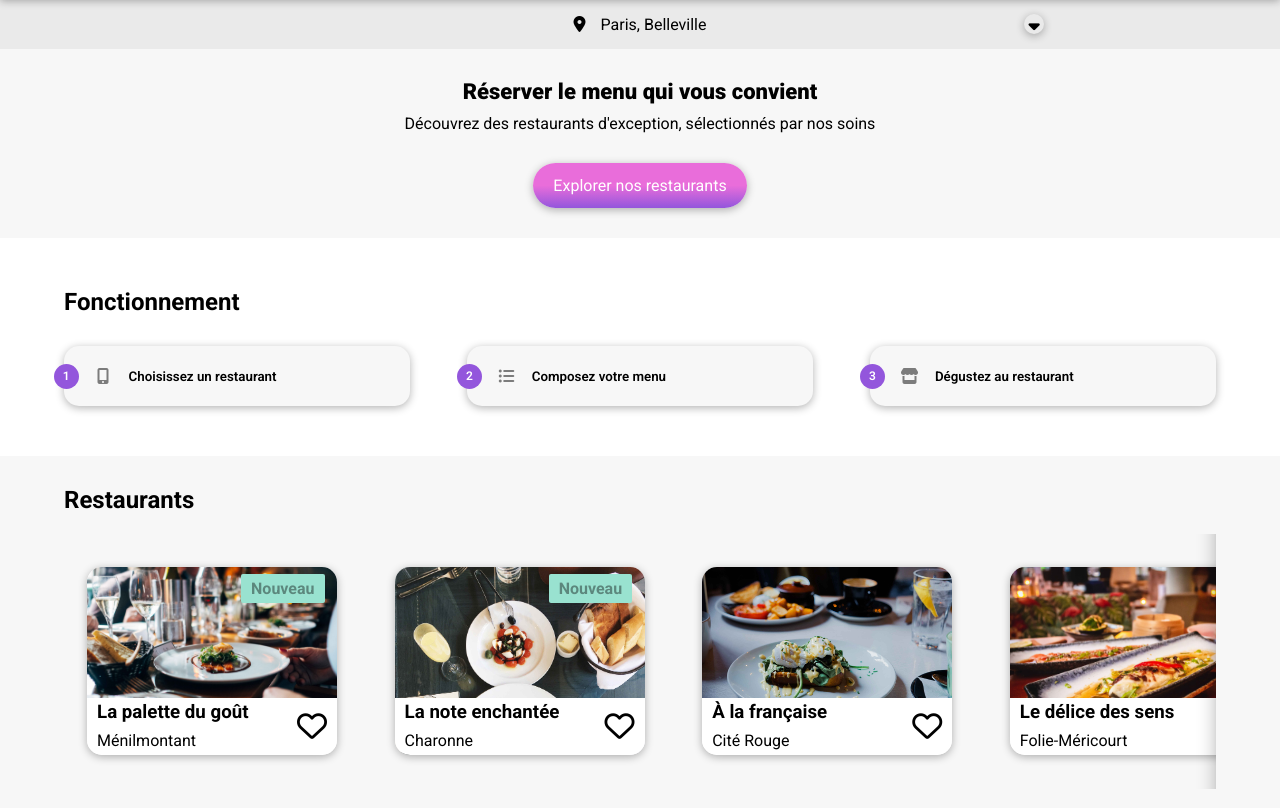
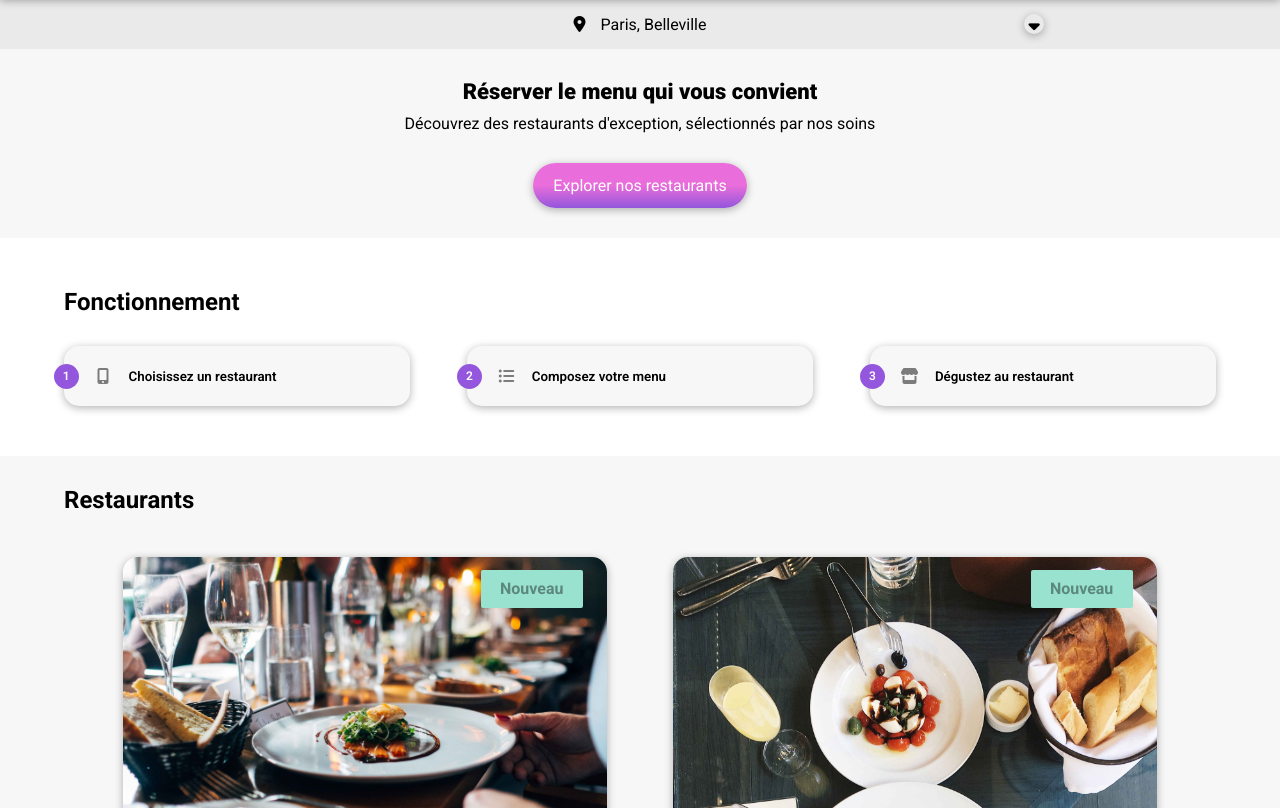
Before and after one commit to toc-toc-tada-c-est-billy/ohmyfood, a plain HTML site: page index.html in a window 1280 px wide. Shown: the part 61-869 px from the top of the page. Drawn offline with Linux system fonts and the light colour scheme; a web font is replaced by a local one.

Commit message:
Fix after Exam

```diff
--- a/scss/style.scss
+++ b/scss/style.scss
@@ -794,6 +794,7 @@ p {
         transform: translateY(30%);
         opacity: 0;
     }
+
     30% {
         opacity: .3;
     }
@@ -829,37 +830,21 @@ p {
 @media screen and (min-width: 600px) {
 
     // index.html
+    .main-card-list {
+        flex-direction: row;
+        flex-wrap: wrap;
+        justify-content: center;
+    }
+    .card {
+        width: 42%;
+    }
 
     .intro-container {
         padding-inline: 10%;
     }
 
-    .main-card {
-        position: relative;
-
-        &-heading::after {
-            content: "";
-            position: absolute;
-            display: block;
-            height: 65%;
-            right: 5%;
-            top: 20%;
-            bottom: 0;
-            width: 20px;
-            box-shadow: inset -28px 0 30px -43px #000;
-        }
-
-        &-list {
-            margin-top: 30px;
-            flex-direction: row;
-            overflow-x: scroll;
-            gap: 1%;
-        }
-    }
-
     .card {
         margin: 2%;
-        min-width: 250px;
     }
 
     // other pages
@@ -871,6 +856,10 @@ p {
 
     .heading--secondary-container-body {
         z-index: 1000;
+    }
+
+    .menu-card-list {
+        gap: 25px;
     }
 }
 
@@ -913,6 +902,9 @@ p {
         }
     }
 
+    .menu-card-list {
+        gap: 30px;
+    }
 
     .menu-card {
         padding-top: 60px;
@@ -923,3 +915,9 @@ p {
         margin-top: 40px;
     }
 }
+
+@media screen and (min-width: 1300px) {
+    .main-card-list {
+        flex-wrap: nowrap;
+    }
+}
```
Also changed, not shown: css/style.css.
